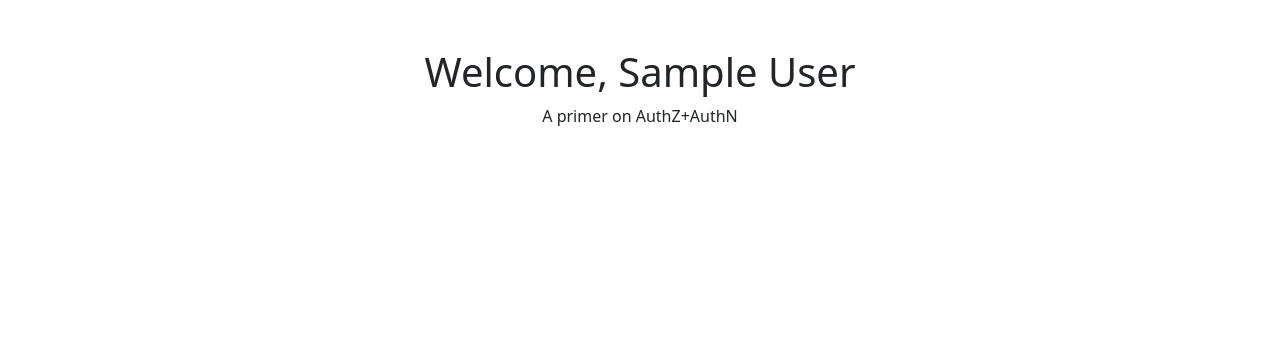
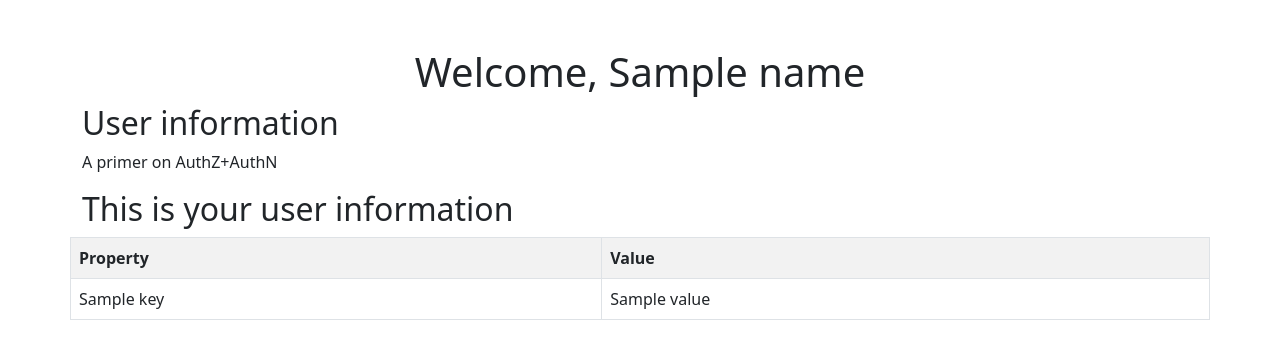
Before and after one commit to pettermk/authz-authn-primer, a FastAPI app: template python-simple-auth/templates/index.html in a window 1280 px wide. Shown: the top 359 px of the page. Run offline with FastAPI, Linux system fonts and the light colour scheme; the template is opened without the code that fills it: most values are stand-ins (such as "Sample title", 1, 10 or a date in 2020).

Commit message:
Read auth info in app

```diff
--- a/python-simple-auth/main.py
+++ b/python-simple-auth/main.py
@@ -1,8 +1,12 @@
+from functools import cache
+
 from fastapi import FastAPI
 from fastapi import FastAPI, Request
 from fastapi.responses import HTMLResponse
 from fastapi.staticfiles import StaticFiles
 from fastapi.templating import Jinja2Templates
+
+from jwt import PyJWKClient, decode
 
 app = FastAPI()
 
@@ -15,16 +19,42 @@ async def public(request: Request):
             request=request,
             name='index.html',
             context={
-                'first_name': 'Mr.',
-                'last_name': 'Anonymous'
+                'name': 'Anonymous'
                 })
+
+@cache
+def get_signing_key(token: str) -> str:
+    jwks_client = PyJWKClient(
+            'https://login.microsoftonline.com/3b7e4170-8348-4aa4-bfae-06a3e1867469/discovery/v2.0/keys'
+            )
+    return jwks_client.get_signing_key_from_jwt(token).key
+
 
 @app.get("/behind_proxy", response_class=HTMLResponse, include_in_schema=False)
 async def behind_proxy(request: Request):
+    print(request.headers)
+    userinfo: dict  = {}
+    try:
+        id_token = request.headers.get('Authorization', default='').split(' ')[1]
+        # This token has already been verified, but let's do it again to practice
+        # defense in depth
+        signing_key = get_signing_key(id_token)
+        userinfo = decode(
+                id_token,
+                signing_key,
+                algorithms=["RS256"],
+                audience='653c520a-0892-4d0d-bdd1-8ac295995037'
+                )
+
+    except Exception as e:
+        return str(e)
+
+    name = userinfo['name']
 
     return templates.TemplateResponse(
             request=request,
             name='index.html',
             context={
-                'first_name': 'Dude'
+                'name': name,
+                'userinfo': userinfo
                 })
--- a/python-simple-auth/pyproject.toml
+++ b/python-simple-auth/pyproject.toml
@@ -12,7 +12,8 @@ dependencies = [
     "fastapi (>=0.115.6,<0.116.0)",
     "uvicorn (>=0.34.0,<0.35.0)",
     "jinja2 (>=3.1.5,<4.0.0)",
-    "pyjwt (>=2.10.1,<3.0.0)"
+    "pyjwt (>=2.10.1,<3.0.0)",
+    "cryptography (>=44.0.0,<45.0.0)",
 ]
 
 
--- a/python-simple-auth/templates/index.html
+++ b/python-simple-auth/templates/index.html
@@ -11,9 +11,25 @@
 <div class="container mt-5">
     <div class="row justify-content-center">
         <div class="col-md-6 text-center">
-          <h1>Welcome, {{ first_name }} {{ last_name }}</h1>
-            <p>A primer on AuthZ+AuthN</p>
+          <h1>Welcome, {{ name }}</h1>
         </div>
+        <h2>User information</h2>
+        <p>A primer on AuthZ+AuthN</p>
+        {% if userinfo %}
+        <h2>This is your user information</h2>
+        <table class="table table-striped table-bordered table-hover">
+          <th>Property</th>
+          <th>Value</th>
+          {% for key, value in userinfo.items() %}
+          <tr>
+            <td>{{ key }}</td>
+            <td>{{ value }}</td>
+          </tr>
+          {% endfor %}
+        <table>
+        {% else %}
+        <p>We know nothing about you</p>
+        {% endif %}
     </div>
 </div>
 
```
Also changed, not shown: 2 other files.
